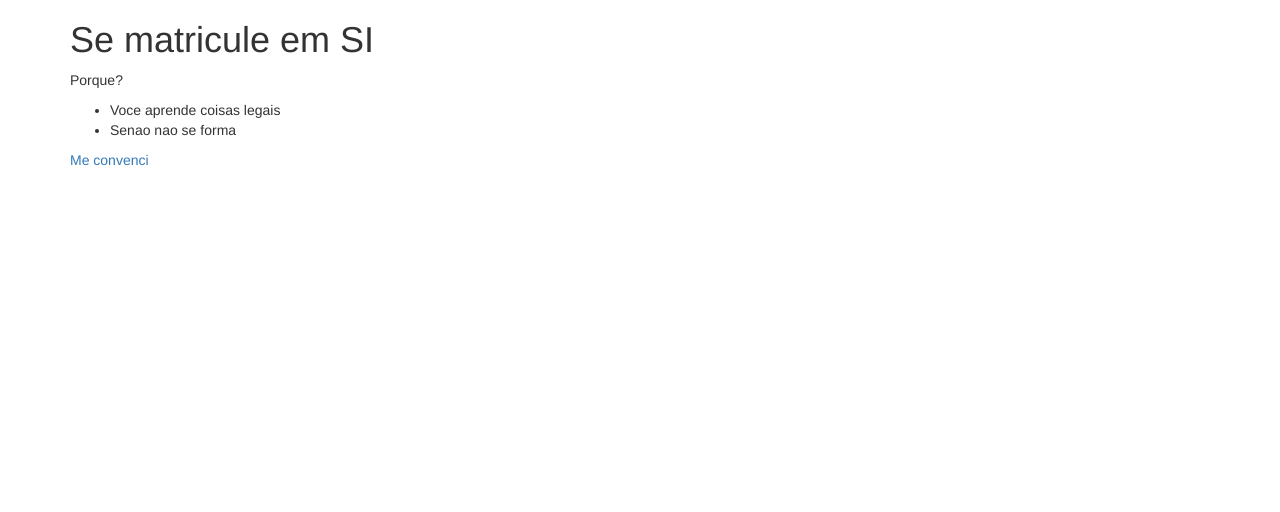
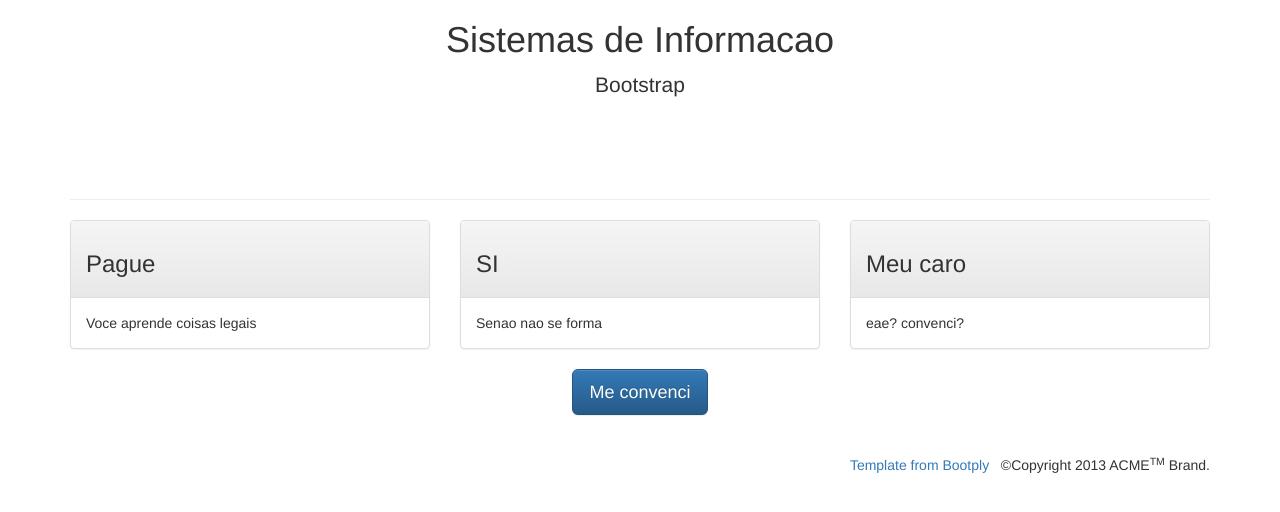
Before and after one commit to andremilk/si1-lab1, a plain HTML site: page estatica-bootstrap/index.html in a window 1280 px wide. Drawn offline with nearby package versions, Linux system fonts and the light colour scheme.

Commit message:
melhora o VISUAL da pagina

```diff
--- a/estatica-bootstrap/index.html
+++ b/estatica-bootstrap/index.html
@@ -13,17 +13,59 @@
     </head>
 
     <body>
-        <div class="container">
-            <div class="starter-template">
-                <h1>Se matricule em SI</h1>
-                <p>Porque?</p>
-                <ul>
-                    <li>Voce aprende coisas legais</li>
-                    <li>Senao nao se forma</li>
-                </ul>
+    <div class="container-full">
 
-                <a href="form.html">Me convenci</a>
+        <div class="row">
+
+            <div class="col-lg-12 text-center v-center">
+
+                <h1>Sistemas de Informacao</h1>
+                <p class="lead">Bootstrap</p>
+
+                <br><br><br>
+
+            </div>
+
+        </div> <!-- /row -->
+
+
+
+    </div> <!-- /container full -->
+
+    <div class="container">
+
+        <hr>
+
+        <div class="row">
+            <div class="col-md-4">
+                <div class="panel panel-default">
+                    <div class="panel-heading"><h3>Pague</h3></div>
+                    <div class="panel-body">Voce aprende coisas legais</div>
+                </div>
+            </div>
+            <div class="col-md-4">
+                <div class="panel panel-default">
+                    <div class="panel-heading"><h3>SI</h3></div>
+                    <div class="panel-body">Senao nao se forma</div>
+                </div>
+            </div>
+            <div class="col-md-4">
+                <div class="panel panel-default">
+                    <div class="panel-heading"><h3>Meu caro</h3></div>
+                    <div class="panel-body">eae? convenci?</div>
+                </div>
             </div>
         </div>
+        <a href="form.html"><button class="btn btn-lg btn-primary" type="button" style="display: block;margin-left:auto;margin-right: auto;">Me convenci</button></a>
+        <div class="row">
+            <div class="col-lg-12">
+                <br><br>
+                <p class="pull-right"><a href="http://www.bootply.com">Template from Bootply</a> &nbsp; ©Copyright 2013 ACME<sup>TM</sup> Brand.</p>
+                <br><br>
+            </div>
+        </div>
+    </div>
+
+
     </body>
 </html>
```
